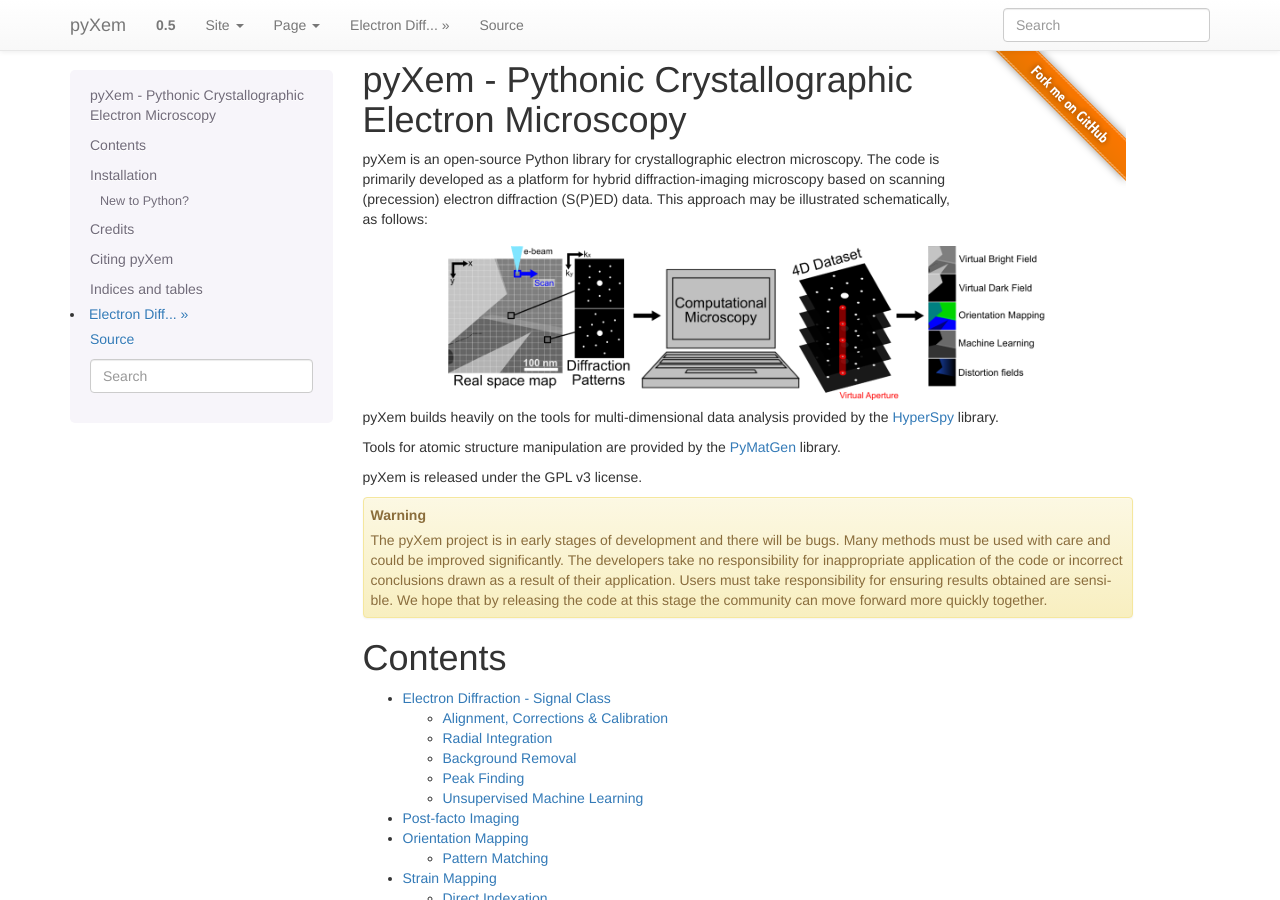
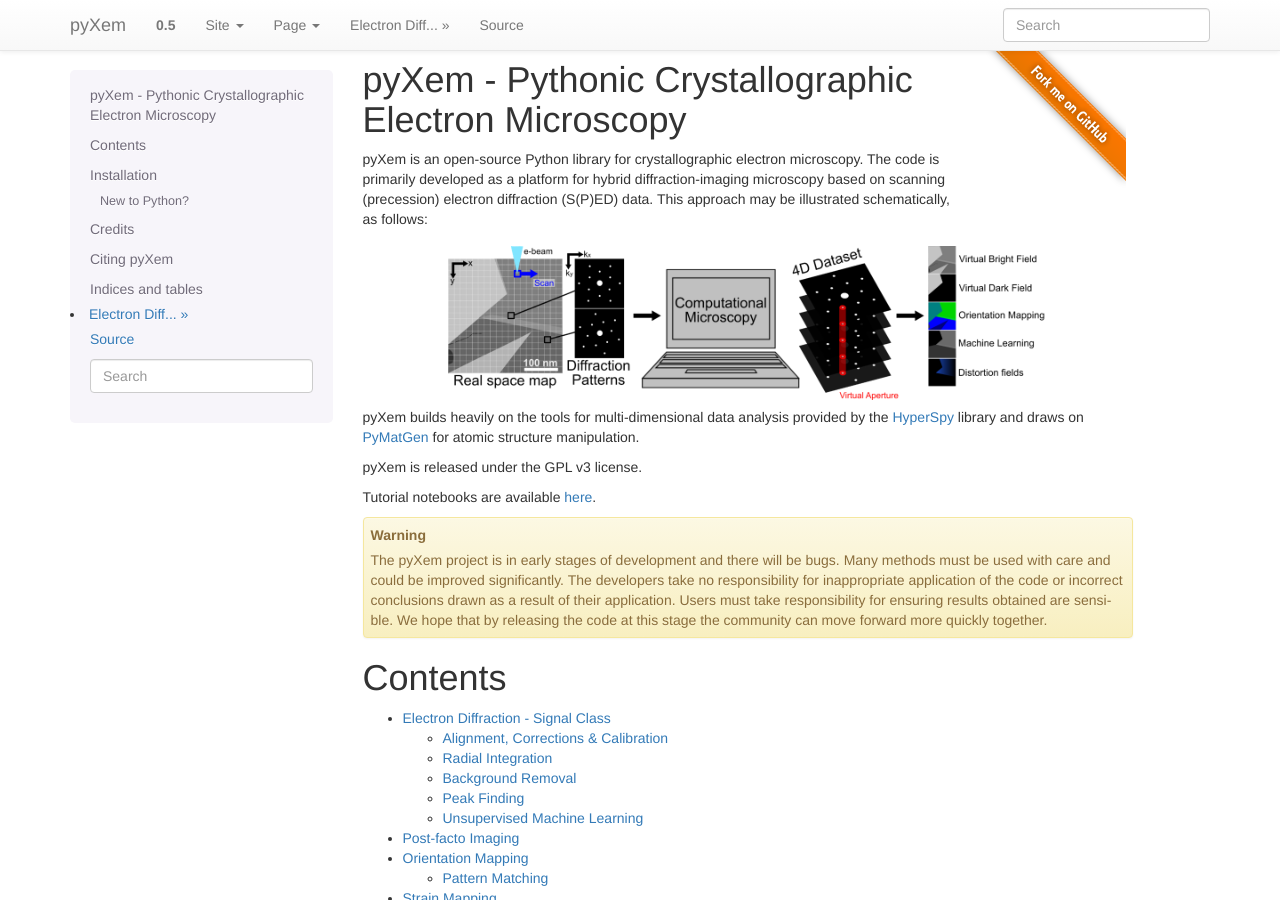
Before and after one commit to pyxem/pyxem, a Sphinx documentation site: the page built from docs/source/index.rst, in a window 1280 px wide and 900 px high. Built offline with Sphinx 7.4.7, drawn with Linux system fonts in a browser that asks for light colours.

Commit message:
index updates

```diff
--- a/docs/source/index.rst
+++ b/docs/source/index.rst
@@ -19,11 +19,13 @@ This approach may be illustrated schematically, as follows:
    :align: center
    :width: 600
 
-pyXem builds heavily on the tools for multi-dimensional data analysis provided by the `HyperSpy <http://hyperspy.org>`__ library.
-
-Tools for atomic structure manipulation are provided by the `PyMatGen <http://pymatgen.org>`__ library.
+pyXem builds heavily on the tools for multi-dimensional data analysis provided
+by the `HyperSpy <http://hyperspy.org>`__ library and draws on `PyMatGen <http://pymatgen.org>`__
+for atomic structure manipulation.
 
 pyXem is released under the GPL v3 license.
+
+Tutorial notebooks are available `here <https://github.com/pyxem/pyxem-demos>`__.
 
 .. warning::
 
```
